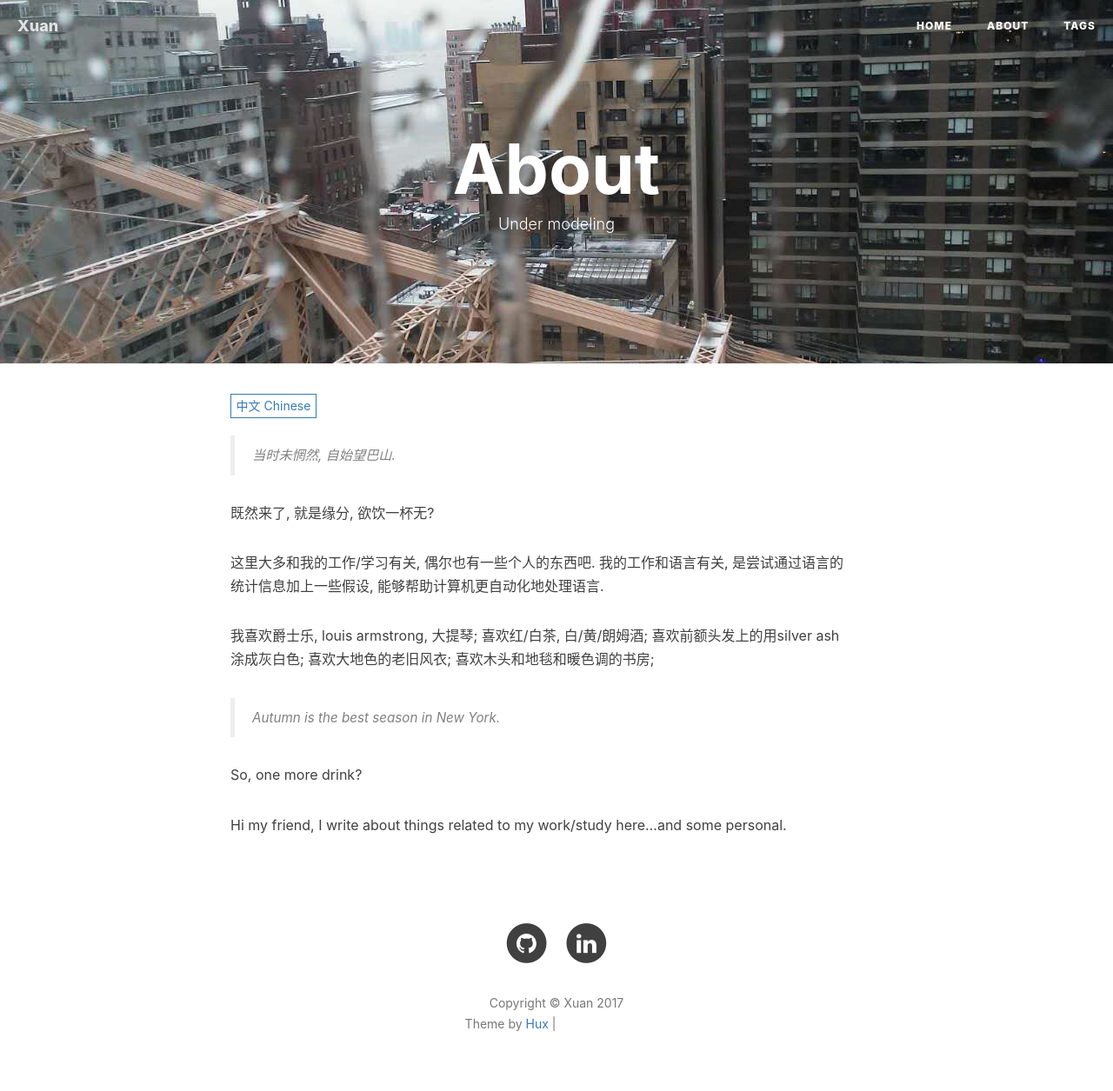
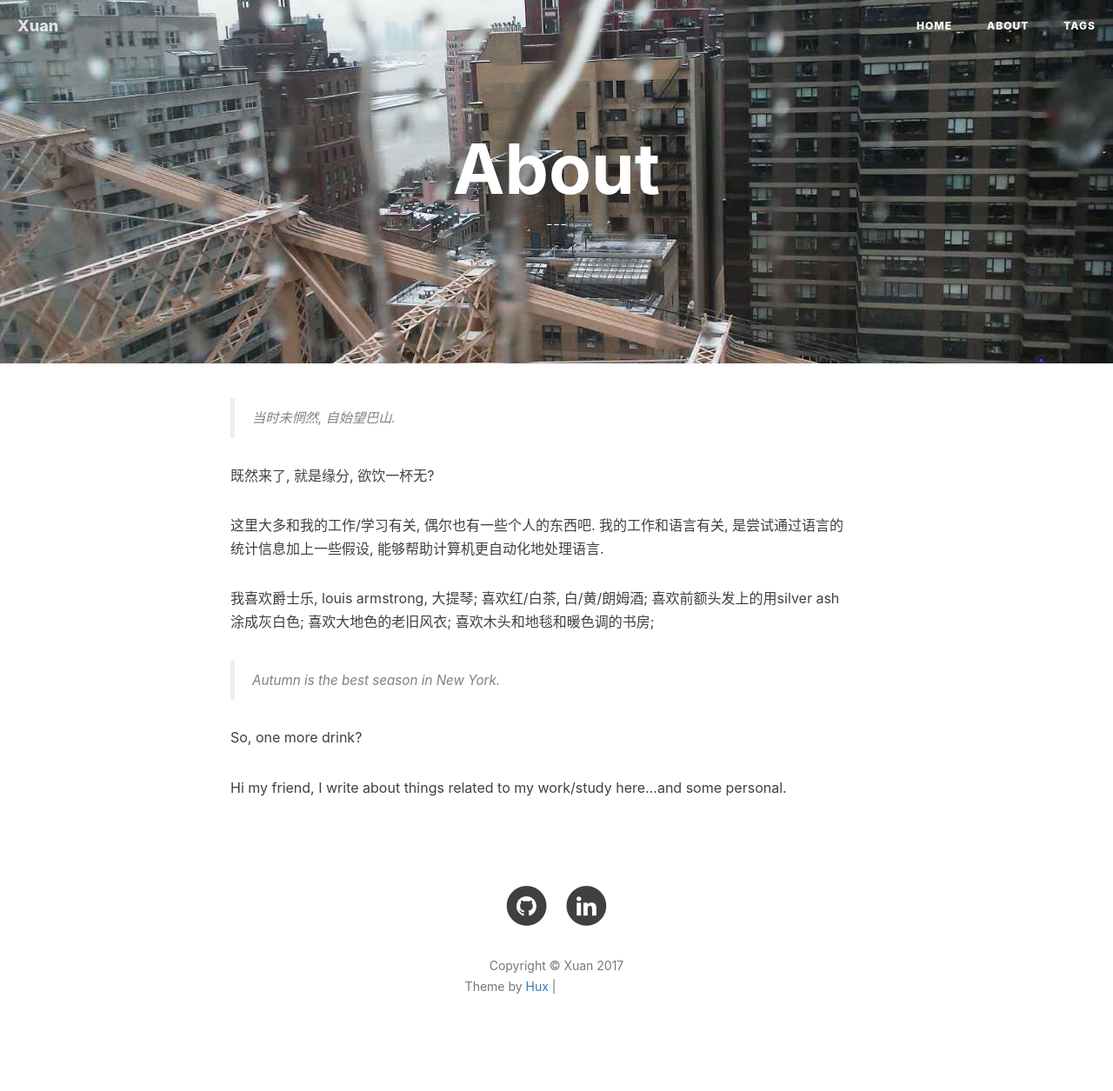
Before and after one commit to Alex-X-W/Alex-X-W.github.io, a Jekyll site: the page built from about.html, in a window 1280 px wide. Shown: the whole page at 87% size. Built offline with Jekyll 4.4.1, drawn with Linux system fonts in a browser that asks for light colours; nearby versions of some CDN libraries; comment, search, counter and statistics services are not loaded; after the commit the page ends 1212 px from its top, so only the background shows below that; grey boxes are pictures that could not be loaded.

Commit message:
update about

```diff
--- a/about.html
+++ b/about.html
@@ -1,15 +1,17 @@
 ---
 layout: page
 title: "About"
-description: "Under modeling"
+description: "---"
 header-img: "img/about-bg.jpeg"
 ---
 
 <!-- Language Selector -->
+{% if page.multilingual %}
 <select class="sel-lang" onchange= "onLanChange(this.options[this.options.selectedIndex].value)">
     <option value="0" selected> 中文 Chinese </option>
     <option value="1" selected> 英文 English </option>
 </select>
+{% endif %}
 
 <!-- Chinese Version -->
 <div class="zh post-container">
```
